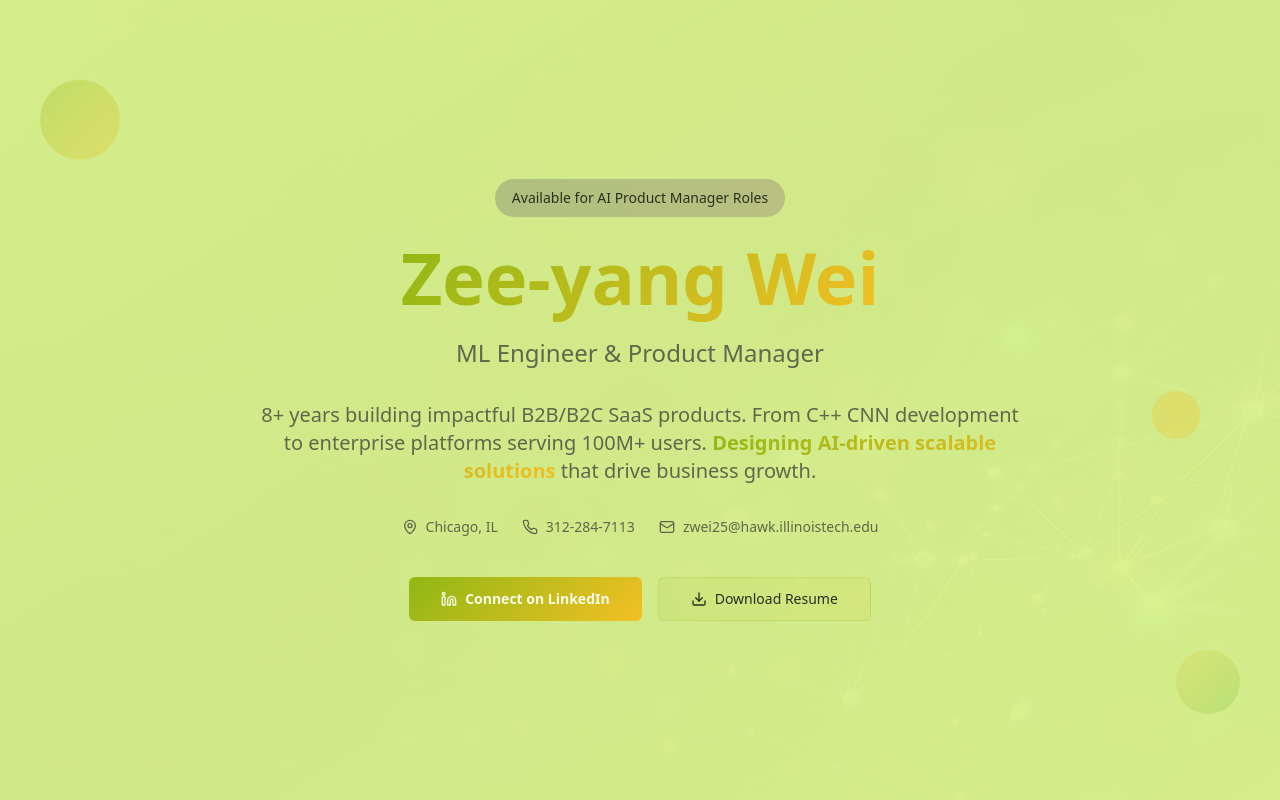
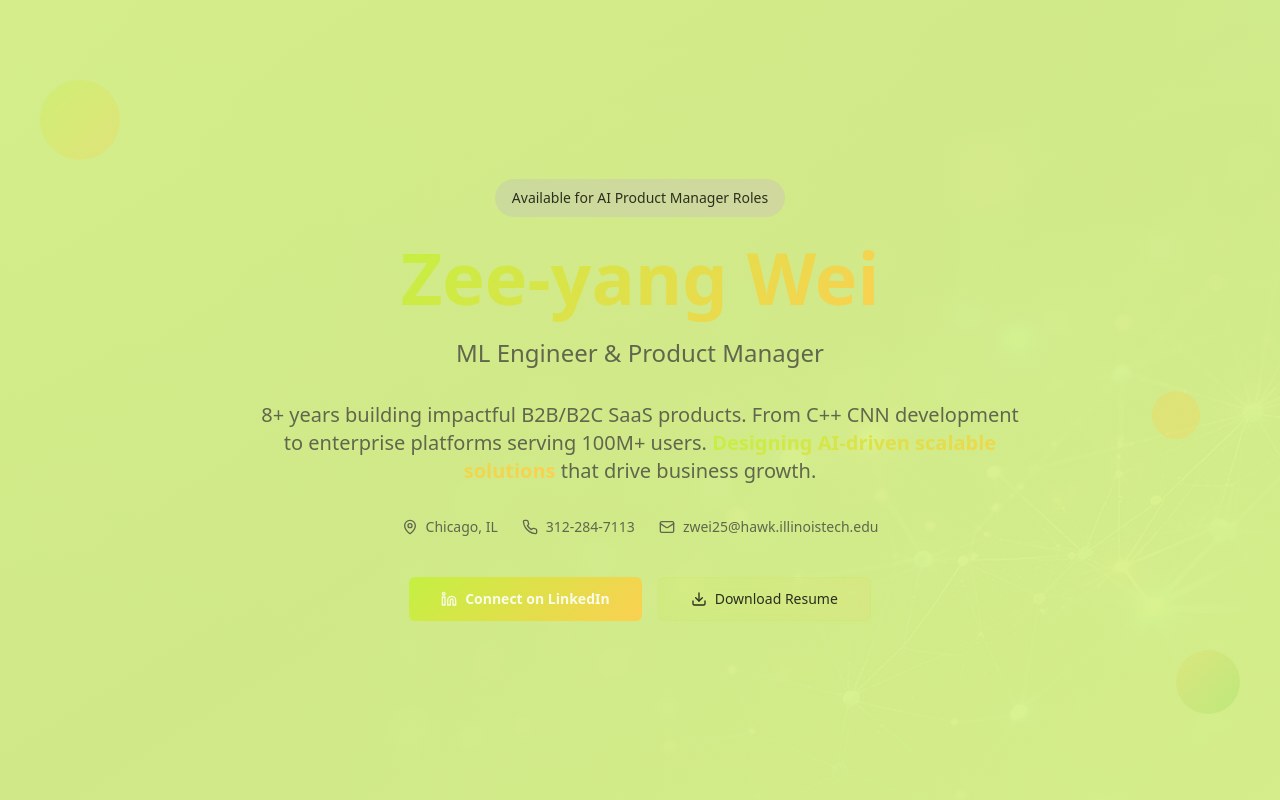
Before and after one commit to ziziyoung/voice-research-ai, a React (Vite) app: page / in a window 1280 px wide. Shown: the top 800 px of the page. Built offline with nearby package versions, Linux system fonts and the light colour scheme.

Commit message:
Refine lime green color

```diff
--- a/src/index.css
+++ b/src/index.css
@@ -17,35 +17,35 @@ All colors MUST be HSL.
     --popover: 75 60% 85%;
     --popover-foreground: 75 25% 15%;
 
-    --primary: 75 80% 40%;
+    --primary: 75 85% 60%;
     --primary-foreground: 75 80% 95%;
 
-    --secondary: 75 30% 65%;
+    --secondary: 75 40% 75%;
     --secondary-foreground: 75 25% 15%;
 
-    --muted: 75 30% 70%;
+    --muted: 75 35% 80%;
     --muted-foreground: 75 15% 35%;
 
-    --accent: 45 90% 55%;
+    --accent: 45 95% 65%;
     --accent-foreground: 75 25% 15%;
 
     --destructive: 0 84.2% 60.2%;
     --destructive-foreground: 210 40% 98%;
 
-    --border: 75 40% 60%;
-    --input: 75 50% 80%;
-    --ring: 75 80% 40%;
+    --border: 75 45% 70%;
+    --input: 75 55% 85%;
+    --ring: 75 85% 60%;
 
     /* Custom portfolio colors */
-    --tech-lime: 75 80% 40%;
-    --tech-yellow: 45 90% 55%;
-    --tech-green: 105 60% 45%;
-    --gradient-primary: linear-gradient(135deg, hsl(75 80% 40%), hsl(45 90% 55%));
-    --gradient-secondary: linear-gradient(135deg, hsl(45 90% 55%), hsl(105 60% 45%));
-    --gradient-accent: linear-gradient(90deg, hsl(75 80% 40% / 0.1), hsl(45 90% 55% / 0.1));
+    --tech-lime: 75 85% 60%;
+    --tech-yellow: 45 95% 65%;
+    --tech-green: 105 65% 55%;
+    --gradient-primary: linear-gradient(135deg, hsl(75 85% 60%), hsl(45 95% 65%));
+    --gradient-secondary: linear-gradient(135deg, hsl(45 95% 65%), hsl(105 65% 55%));
+    --gradient-accent: linear-gradient(90deg, hsl(75 85% 60% / 0.1), hsl(45 95% 65% / 0.1));
 
     /* Shadows */
-    --shadow-glow: 0 0 40px hsl(75 80% 40% / 0.3);
+    --shadow-glow: 0 0 40px hsl(75 85% 60% / 0.3);
     --shadow-soft: 0 10px 30px -10px hsl(75 20% 15% / 0.5);
 
     /* Animations */
```
